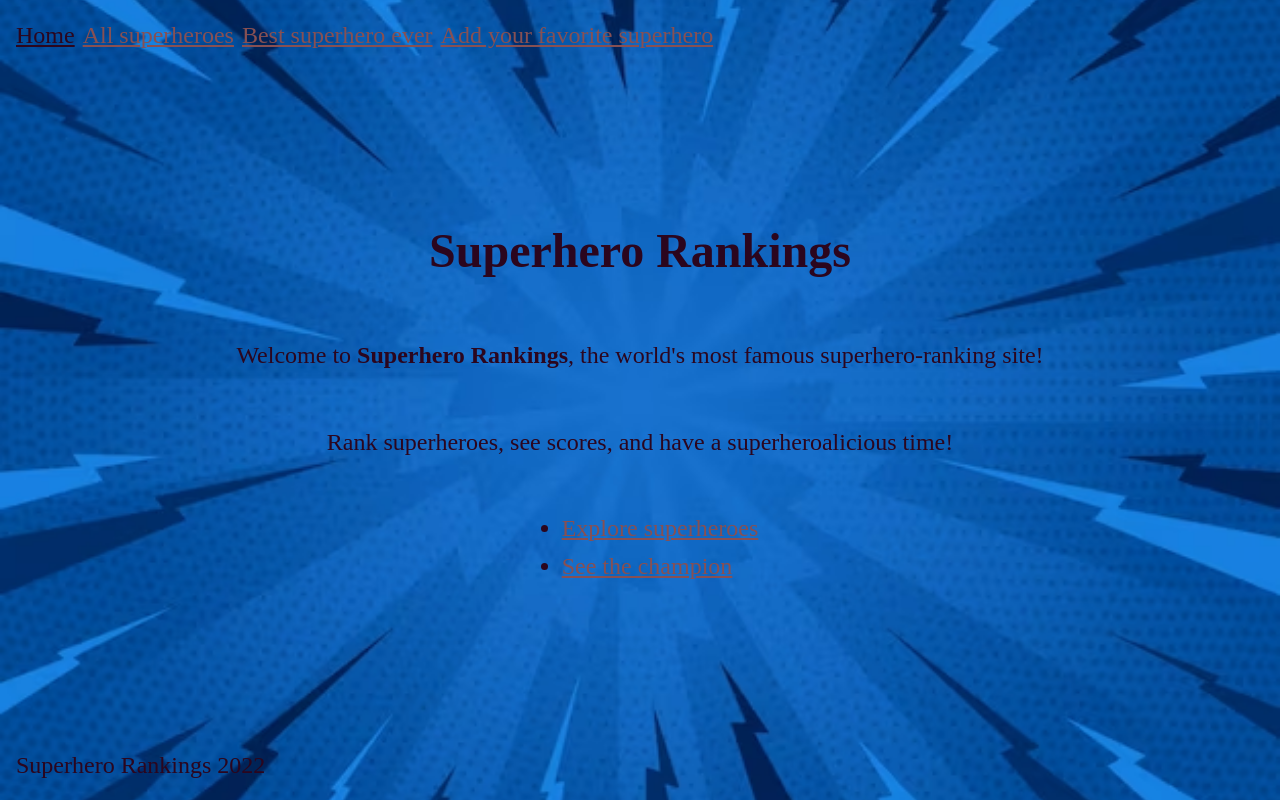
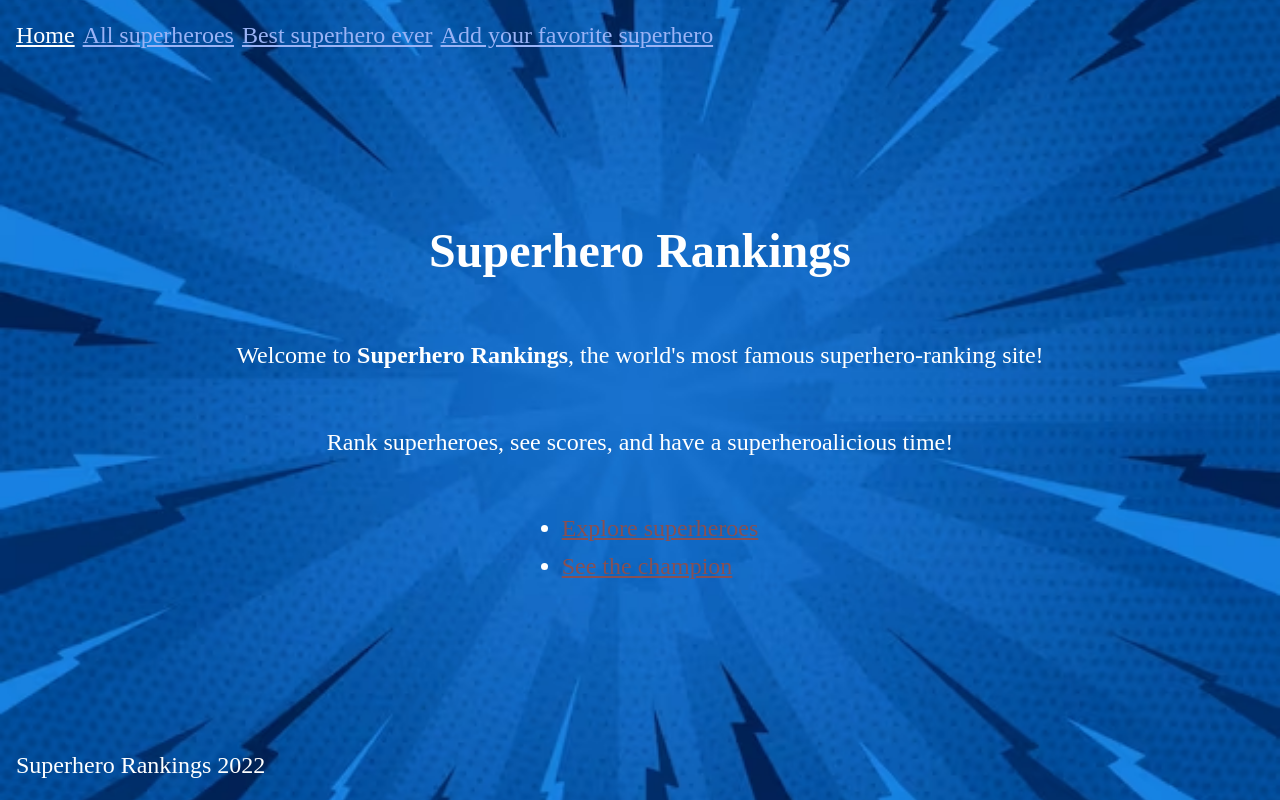
Before and after one commit to rickys93/superhero-app, a React (Vite) app in the folder client/: page / in a window 1280 px wide. Built offline with nearby package versions, Linux system fonts and the light colour scheme.

Commit message:
Update CSS font colours.

```diff
--- a/client/src/assets/app.css
+++ b/client/src/assets/app.css
@@ -6,7 +6,7 @@ body {
     margin: 0 auto;
     line-height: 1.6;
     font-size: 24px;
-    color: #2b061e;
+    color: #ffffff;
     background-attachment: fixed;
     background-image: url("background.jpg");
     background-color: #cccccc;
--- a/client/src/components/PageWrapper/index.jsx
+++ b/client/src/components/PageWrapper/index.jsx
@@ -3,7 +3,7 @@ import { NavLink, Outlet } from "react-router-dom";
 
 const PageWrapper = () => {
     const styles = ({ isActive }) => ({
-        color: isActive ? "#2B061E" : "#875053",
+        color: isActive ? "#ffffff" : "#99b2f5",
     });
     return (
         <>
--- a/client/src/components/SuperheroCard/index.jsx
+++ b/client/src/components/SuperheroCard/index.jsx
@@ -2,7 +2,7 @@ import React from "react";
 import { Link } from "react-router-dom";
 
 const linkStyle = {
-    color: "#875053",
+    color: "#cfdaf8",
 };
 
 const SuperheroCard = ({
```
